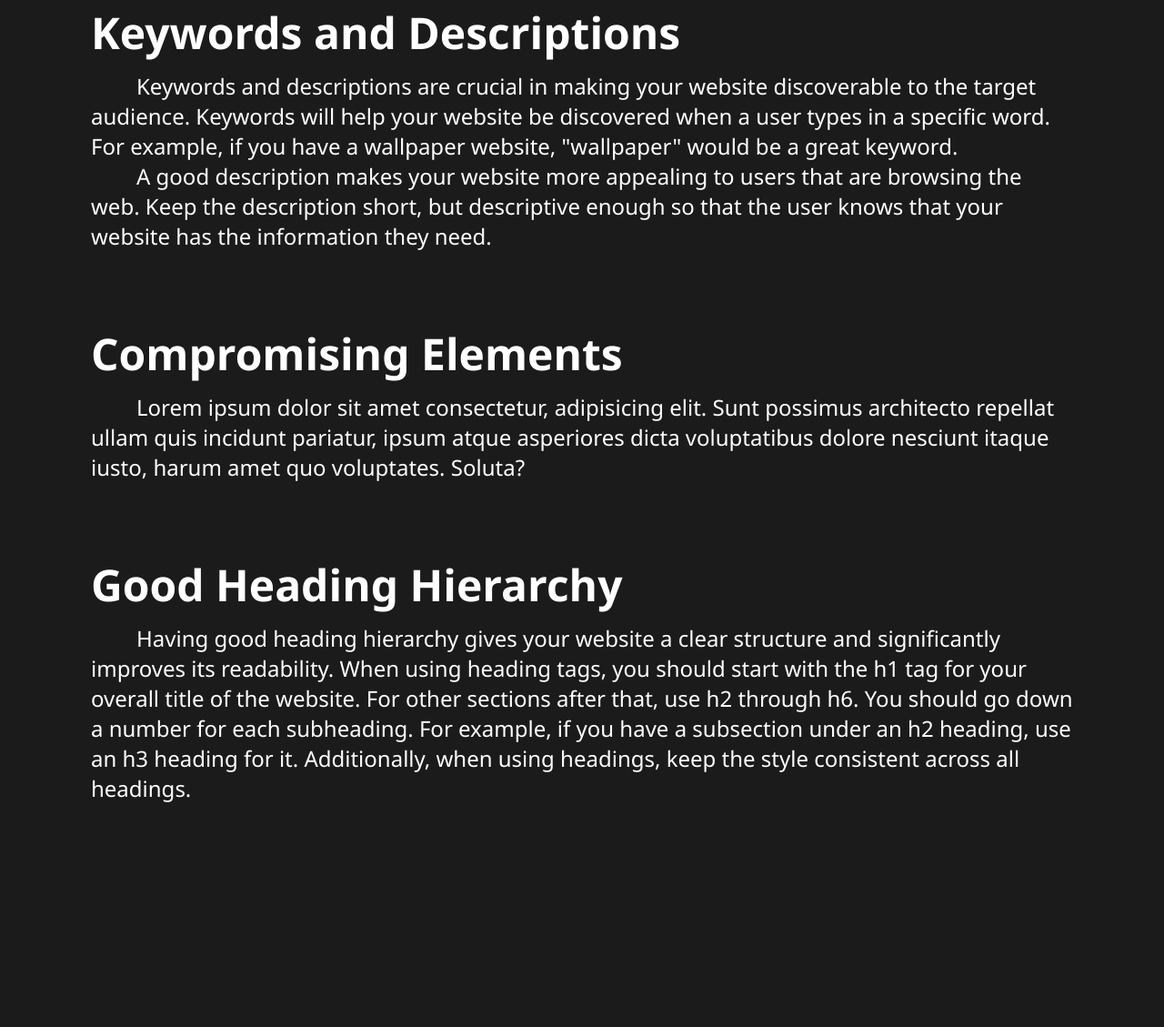
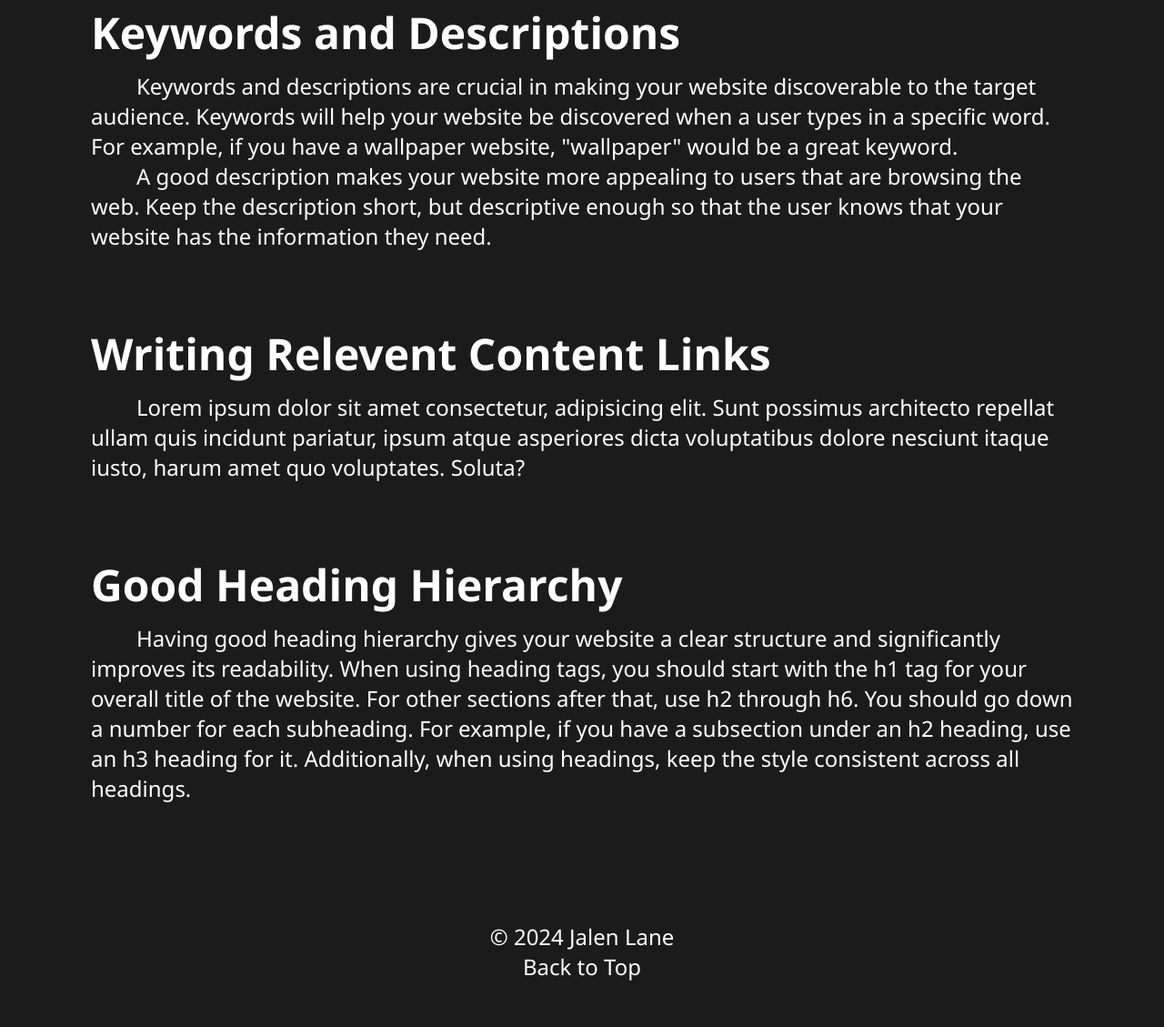
Before and after one commit to jalenlane7684/CMST-386-Projects, a plain HTML site: page project 1/index.html in a window 1280 px wide. Shown: the part 1517-2646 px from the top of the page at 91% size. Before the commit the page ends 2480 px from the top, so only its background shows below. Drawn offline with Linux system fonts and the light colour scheme.

Commit message:
Redoing semantics

```diff
--- a/project 1/css/style.css
+++ b/project 1/css/style.css
@@ -113,8 +113,10 @@ a {
     margin: auto;
 }
 
-section {
+section, main, article {
     padding: 50px 50px;
+    max-width: 2000px;
+    margin: auto;
 }
 
 .homepage-paragraph {
@@ -144,6 +146,24 @@ section {
 .image-caption {
     font-size: 12px;
     width: 100px;
+}
+
+footer {
+    padding: 50px 50px;
+    text-align: center;
+}
+
+footer p {
+    text-indent: 0;
+}
+
+footer a {
+    font-size: 1rem;
+    color: white;
+}
+
+footer a:hover {
+    color: #b4cfcf;
 }
 
 @media (max-width: 1100px) {
@@ -180,11 +200,11 @@ section {
     }
 
     header {
-        background-color: #b4cfcf;
         height: fit-content;
     }
 
     .navbar {
+        background-color: #b4cfcf;
         height: fit-content;
         position: relative;
     }
--- a/project 1/index.html
+++ b/project 1/index.html
@@ -9,7 +9,6 @@
     <title>Project 1</title>
 </head>
 <body>
-    <header class="home-header">
     <nav class="navbar">
         <ul>
             <li><a href="../index.html">All Projects</a></li>
@@ -17,6 +16,7 @@
             <li><a href="gallery.html">Gallery</a></li>
         </ul>
     </nav>
+    <header class="home-header">
         <div class="homepage-image">
             <div class="image-overlay">
                 <div class="overlay-text">
@@ -26,7 +26,7 @@
             <img class="header-img" src="imgs/vecteezy_magnifier-glass-with-search-bar-icon-for-search-engine_6969693.jpg" alt="">
         </div>
     </header>
-    <section class="home-main">
+    <main class="home-main">
         <section class="homepage-paragraph">
             <h2>How Do They Work?</h2>
             <p>The inner workings of a search engine can be split up into three parts: crawling, indexing, and providing results and ranking those results. Crawling is the process of a search engine sending out bots called "crawlers" that discover new content on the web. "Indexing" is placing this newly discovered content into an organized database. This database is used to find information relevant to the search. After relevant search results are found, they are ranked by relevance and popularity.</p>
@@ -38,13 +38,17 @@
             <p>A good description makes your website more appealing to users that are browsing the web. Keep the description short, but descriptive enough so that the user knows that your website has the information they need.</p>
         </section>
         <section class="homepage-paragraph">
-            <h2>Compromising Elements</h2>
+            <h2>Writing Relevent Content Links</h2>
             <p>Lorem ipsum dolor sit amet consectetur, adipisicing elit. Sunt possimus architecto repellat ullam quis incidunt pariatur, ipsum atque asperiores dicta voluptatibus dolore nesciunt itaque iusto, harum amet quo voluptates. Soluta?</p>
         </section>
         <section class="homepage-paragraph">
             <h2>Good Heading Hierarchy</h2>
             <p>Having good heading hierarchy gives your website a clear structure and significantly improves its readability. When using heading tags, you should start with the h1 tag for your overall title of the website. For other sections after that, use h2 through h6. You should go down a number for each subheading. For example, if you have a subsection under an h2 heading, use an h3 heading for it. Additionally, when using headings, keep the style consistent across all headings.</p>
         </section>
-    </section>
+    </main>
+    <footer>
+        <p>&copy; 2024 Jalen Lane</p>
+        <a href="#top">Back to Top</a>
+    </footer>
 </body>
 </html>
```
Also changed, not shown: project 1/gallery.html (+6 -4 lines). Lines whose indentation alone changed are shown as unchanged.
